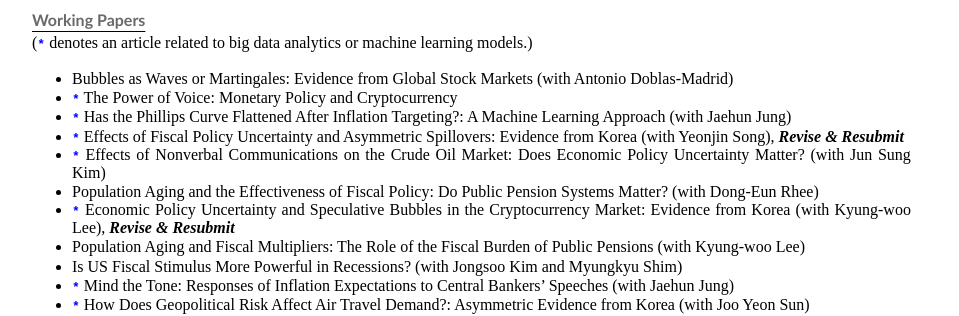
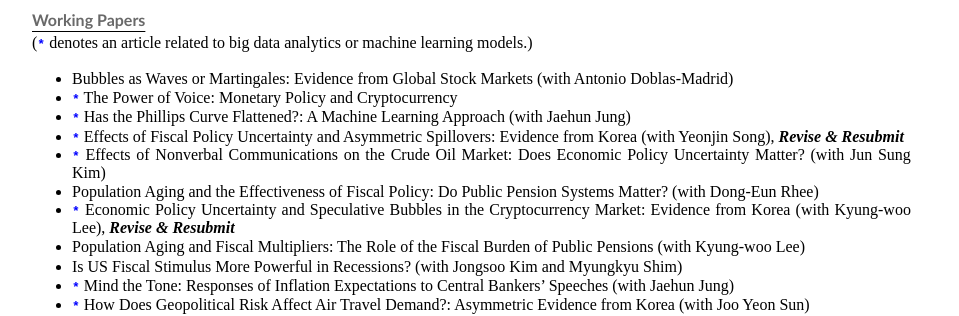
Before and after one commit to dooyeoncho/dooyeoncho.github.io, a Jekyll site: the page built from pages/research.html, in a window 1280 px wide. Shown: the part 1314-1630 px from the top of the page, without its empty margins (160-1119 px from the left). Built offline with Jekyll 4.4.1, drawn with Linux system fonts in a browser that asks for light colours.

Commit message:
Update research.html

```diff
--- a/pages/research.html
+++ b/pages/research.html
@@ -61,7 +61,7 @@
 	<ul>
 		<span><li>Bubbles as Waves or Martingales: Evidence from Global Stock Markets (with Antonio Doblas-Madrid)</li></span>
 		<span><li><code style="color : blue"><b>*</b></code> The Power of Voice: Monetary Policy and Cryptocurrency</li></span>
-		<span><li><code style="color : blue"><b>*</b></code> Has the Phillips Curve Flattened After Inflation Targeting?: A Machine Learning Approach (with Jaehun Jung)</li></span>
+		<span><li><code style="color : blue"><b>*</b></code> Has the Phillips Curve Flattened?: A Machine Learning Approach (with Jaehun Jung)</li></span>
 		<span><li><code style="color : blue"><b>*</b></code> Effects of Fiscal Policy Uncertainty and Asymmetric Spillovers: Evidence from Korea (with Yeonjin Song), <em property="italic"><b>Revise & Resubmit</b></em></li></span>
 		<span><li><code style="color : blue"><b>*</b></code> Effects of Nonverbal Communications on the Crude Oil Market: Does Economic Policy Uncertainty Matter? (with Jun Sung Kim)</li></span>
 		<span><li>Population Aging and the Effectiveness of Fiscal Policy: Do Public Pension Systems Matter? (with Dong-Eun Rhee)</li></span>
```
